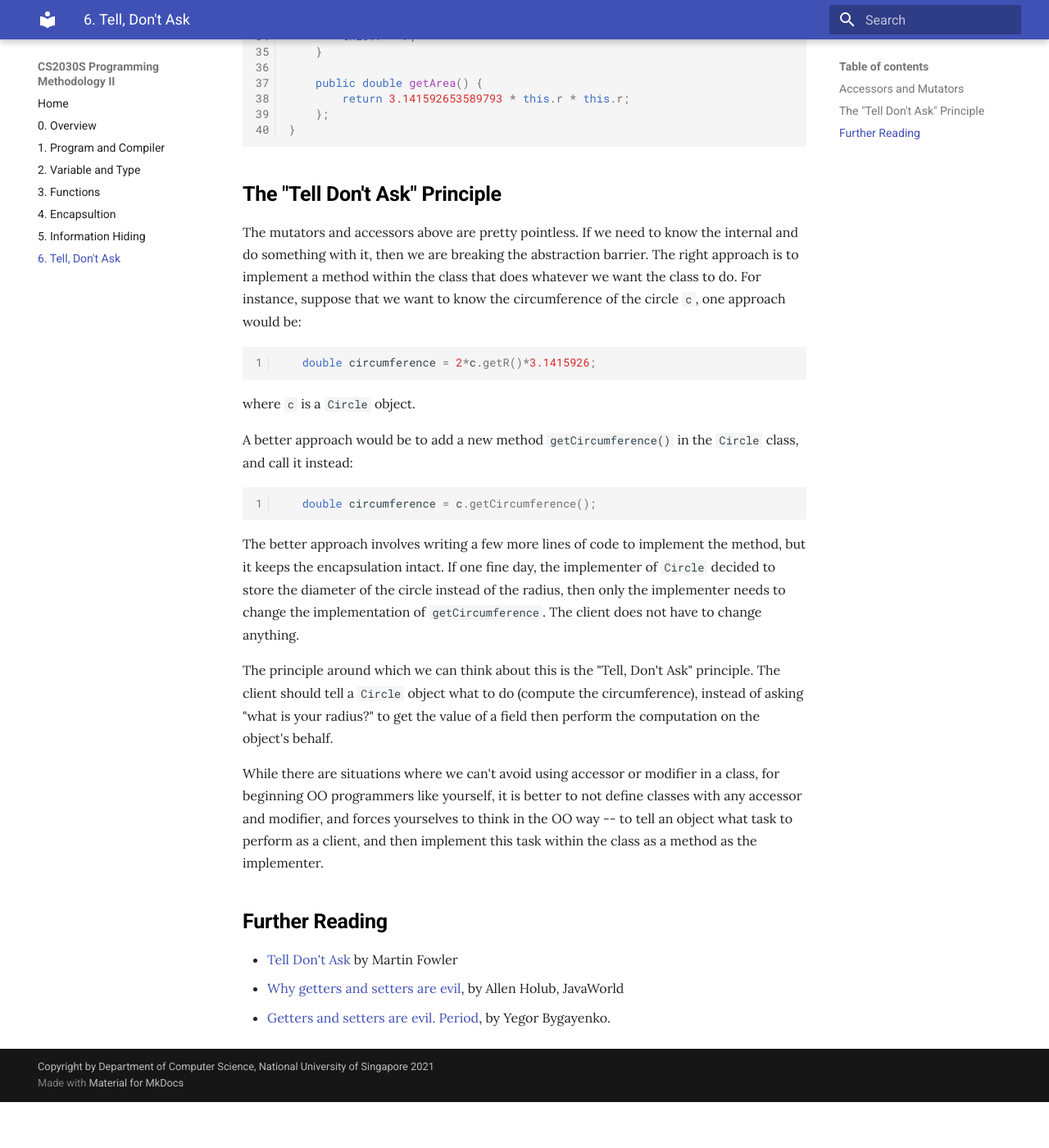
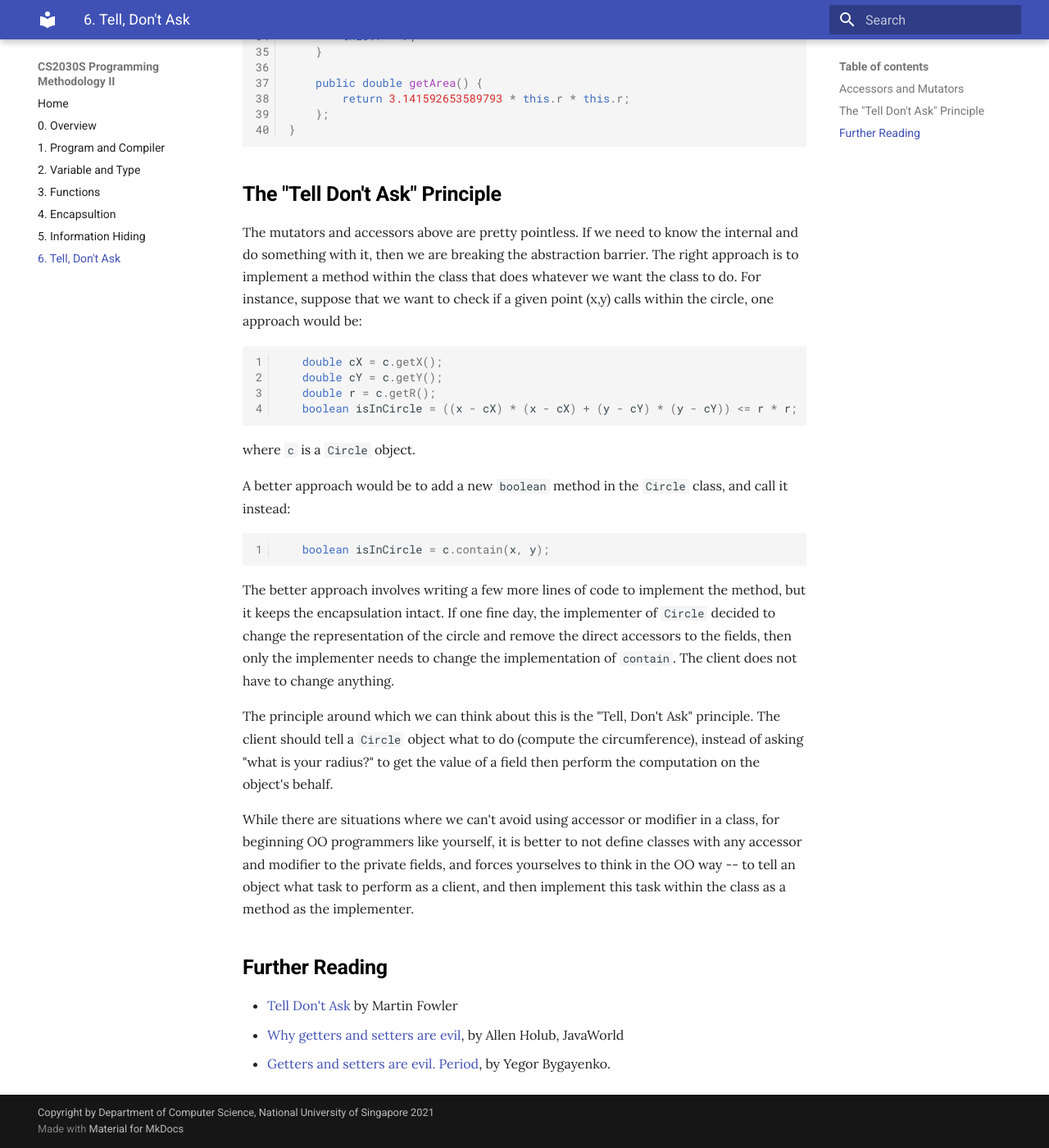
Before and after one commit to nus-cs2030s/2021-s2, an MkDocs documentation site: the page built from docs/06-tell-dont-ask.md, in a window 1280 px wide and 1400 px high, scrolled down 1175 px. Shown: the whole window at 82% size. Built offline with MkDocs 1.6.1 and Material for MkDocs 9.7.7, drawn with Linux system fonts in a browser that asks for light colours; before the commit the page ends 2519 px from its top, so only the background shows below that.

Commit message:
Polish Unit 5 and 6

````diff
--- a/docs/06-tell-dont-ask.md
+++ b/docs/06-tell-dont-ask.md
@@ -56,24 +56,27 @@ class Circle {
 
 ## The "Tell Don't Ask" Principle
 
-The mutators and accessors above are pretty pointless.  If we need to know the internal and do something with it, then we are breaking the abstraction barrier.  The right approach is to implement a method within the class that does whatever we want the class to do.   For instance, suppose that we want to know the circumference of the circle `c`, one approach would be:
+The mutators and accessors above are pretty pointless.  If we need to know the internal and do something with it, then we are breaking the abstraction barrier.  The right approach is to implement a method within the class that does whatever we want the class to do.   For instance, suppose that we want to check if a given point (x,y) calls within the circle, one approach would be:
 
 ```Java
-   double circumference = 2*c.getR()*3.1415926;
+   double cX = c.getX();
+   double cY = c.getY();
+   double r = c.getR();
+   boolean isInCircle = ((x - cX) * (x - cX) + (y - cY) * (y - cY)) <= r * r;
 ```
 
 where `c` is a `Circle` object.
 
-A better approach would be to add a new method `getCircumference()` in the `Circle` class, and call it instead:
+A better approach would be to add a new `boolean` method in the `Circle` class, and call it instead:
 ```Java
-   double circumference = c.getCircumference();
+   boolean isInCircle = c.contain(x, y);
 ```
 
-The better approach involves writing a few more lines of code to implement the method, but it keeps the encapsulation intact.  If one fine day, the implementer of `Circle` decided to store the diameter of the circle instead of the radius, then only the implementer needs to change the implementation of `getCircumference`.  The client does not have to change anything.
+The better approach involves writing a few more lines of code to implement the method, but it keeps the encapsulation intact.  If one fine day, the implementer of `Circle` decided to change the representation of the circle and remove the direct accessors to the fields, then only the implementer needs to change the implementation of `contain`.  The client does not have to change anything.
 
 The principle around which we can think about this is the "Tell, Don't Ask" principle.  The client should tell a `Circle` object what to do (compute the circumference), instead of asking "what is your radius?" to get the value of a field then perform the computation on the object's behalf.
 
-While there are situations where we can't avoid using accessor or modifier in a class, for beginning OO programmers like yourself, it is better to not define classes with any accessor and modifier, and forces yourselves to think in the OO way -- to tell an object what task to perform as a client, and then implement this task within the class as a method as the implementer.
+While there are situations where we can't avoid using accessor or modifier in a class, for beginning OO programmers like yourself, it is better to not define classes with any accessor and modifier to the private fields, and forces yourselves to think in the OO way -- to tell an object what task to perform as a client, and then implement this task within the class as a method as the implementer.
 
 ## Further Reading
 
````
Also changed, not shown: docs/05-infohiding.md (+2 -2 lines).
